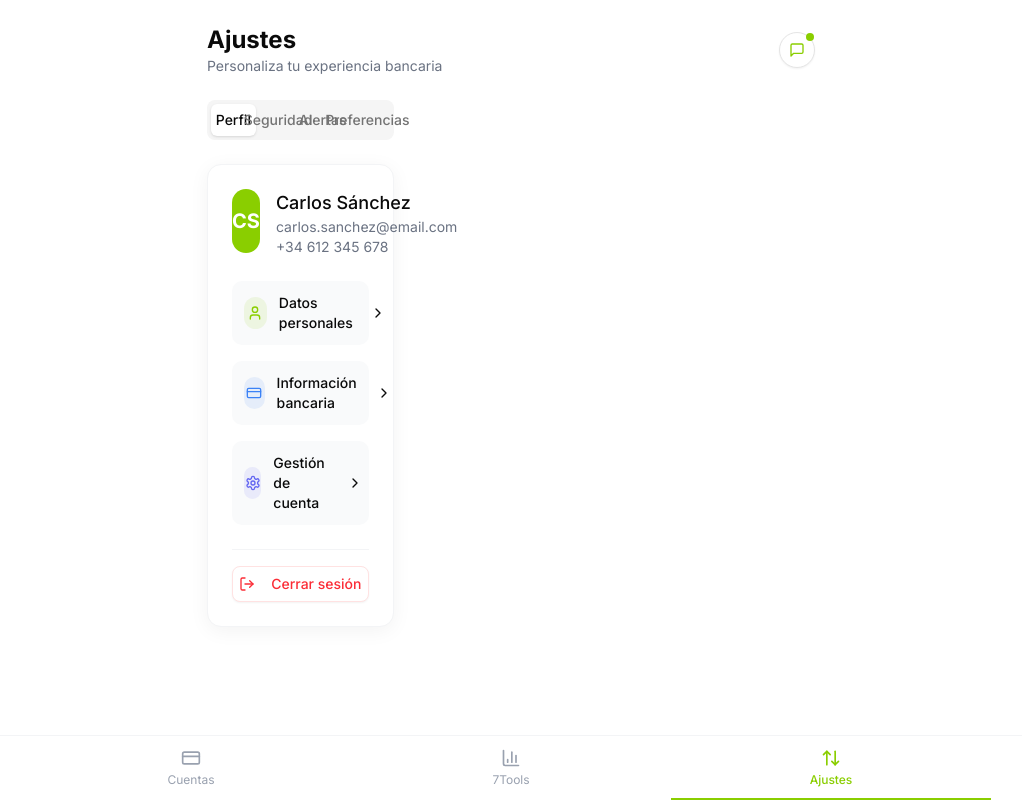
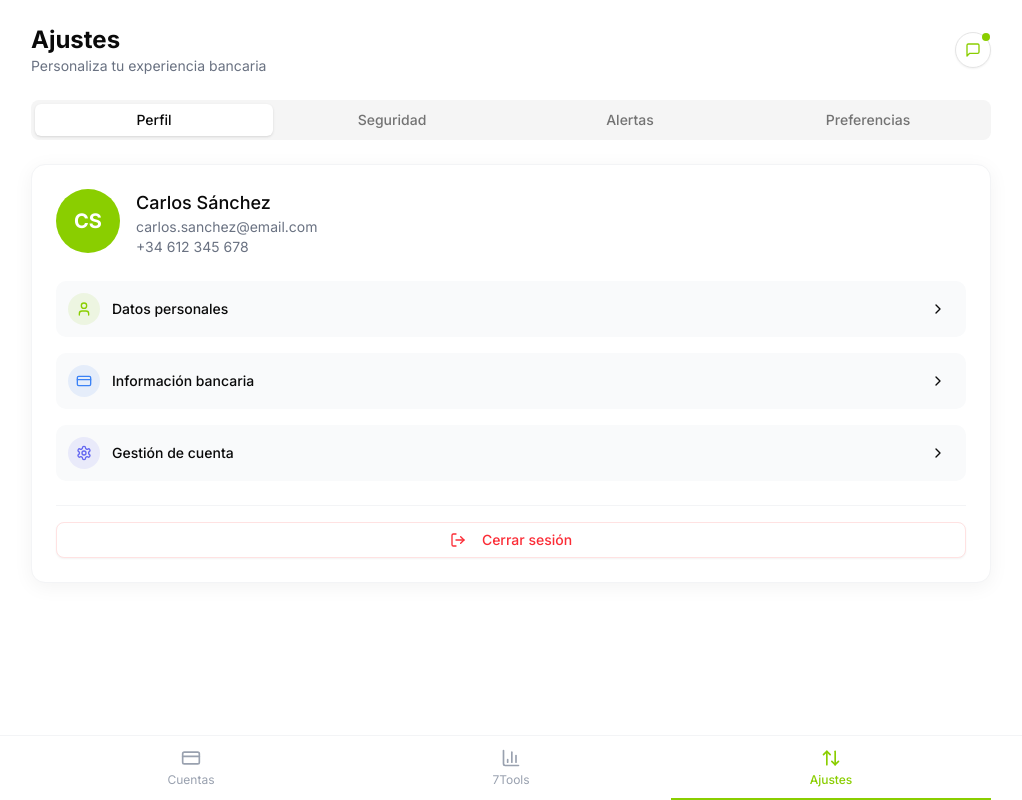
Before and after one commit to RoberVF/Caja7v2, a React (Vite) app: page /settings in a window 1280 px wide. Shown: the whole page, without its empty margins (129-1151 px from the left). Built offline with nearby package versions, Linux system fonts and the light colour scheme.

Commit message:
Solving settings view in desktop

```diff
--- a/src/pages/AjustesPage.tsx
+++ b/src/pages/AjustesPage.tsx
@@ -74,7 +74,7 @@ export default function AjustesPage() {
   }
 
   return (
-    <div className="px-4 sm:px-6 md:px-8 pt-6 max-w-2xl mx-auto">
+    <div className="px-4 sm:px-6 md:px-8 pt-6 mx-auto">
       <motion.div
         className="mb-6"
         initial={{ opacity: 0, y: -20 }}
@@ -98,7 +98,7 @@ export default function AjustesPage() {
         </div>
       </motion.div>
 
-      <div className="grid grid-cols-1 md:grid-cols-3 gap-6">
+      <div className="grid grid-cols-1 gap-6">
         <div className={`md:col-span-${showAsistente ? "2" : "3"}`}>
           <Tabs defaultValue="perfil" value={activeTab} onValueChange={setActiveTab} className="w-full">
             <TabsList className="grid w-full grid-cols-4 mb-6">
```
